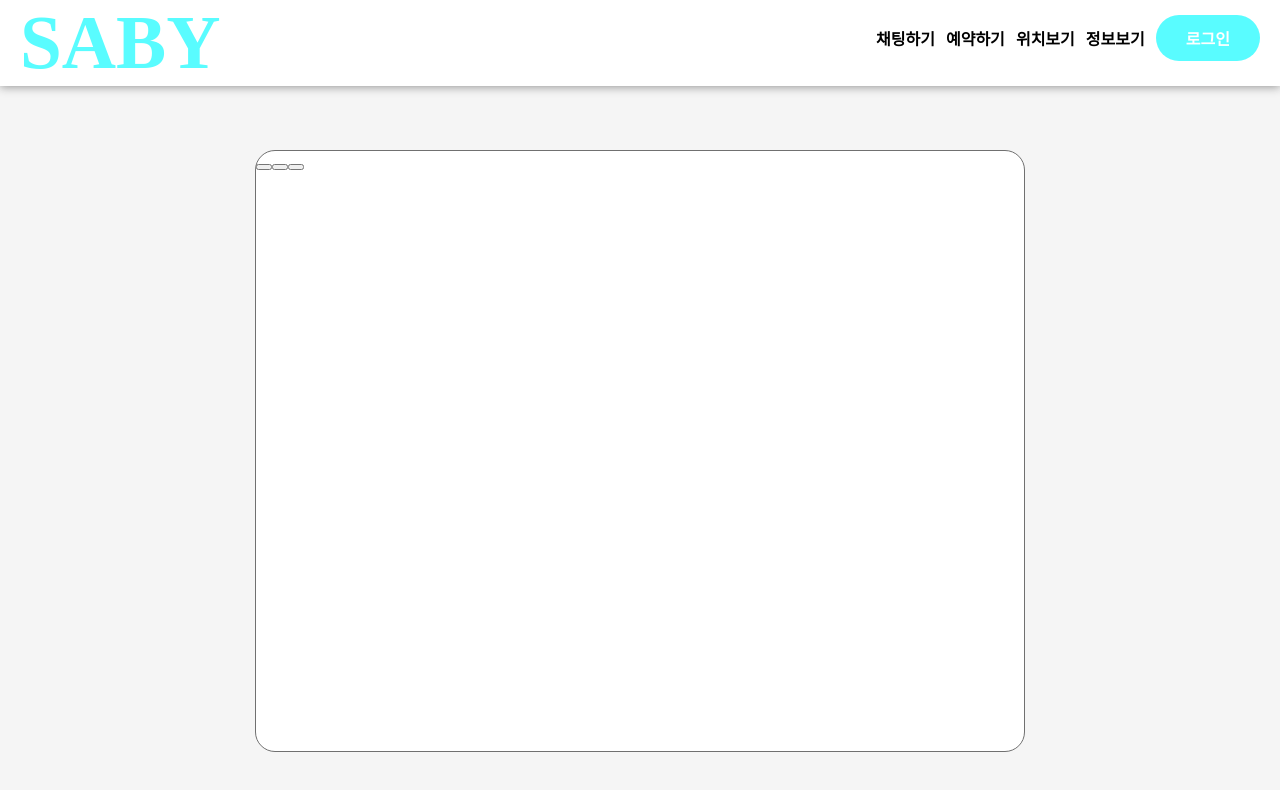
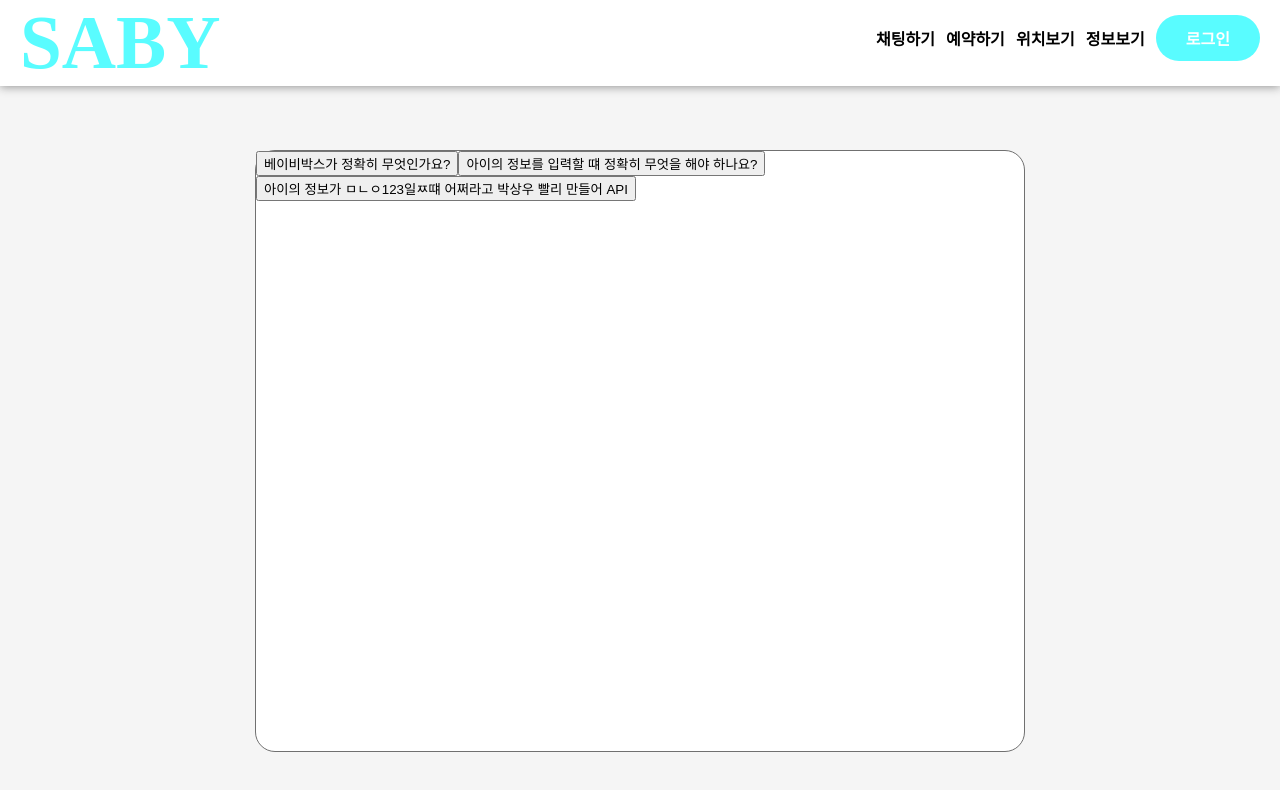
Before and after one commit to HACKERTON-JATS/SABY_FRONTEND, a React (Create React App) app: page /Chat in a window 1280 px wide. Shown: the top 790 px of the page. Built offline with nearby package versions, Linux system fonts and the light colour scheme; a web font is replaced by a local one.

Commit message:
[ADD] question

```diff
--- a/src/components/Chat/Chat.js
+++ b/src/components/Chat/Chat.js
@@ -9,9 +9,9 @@ const Chat = () => {
             <Header />
             <S.Wrapper>
                 <S.ChatBox>
-                    <S.FirstQ></S.FirstQ>
-                    <S.SecondQ></S.SecondQ>
-                    <S.ThirdQ></S.ThirdQ>
+                    <S.FirstQ>베이비박스가 정확히 무엇인가요?</S.FirstQ>
+                    <S.SecondQ>아이의 정보를 입력할 떄 정확히 무엇을 해야 하나요?</S.SecondQ>
+                    <S.ThirdQ>아이의 정보가 ㅁㄴㅇ123일ㅉ떄 어쩌라고 박상우 빨리 만들어 API</S.ThirdQ>
                 </S.ChatBox>
             </S.Wrapper>
         </>
```
